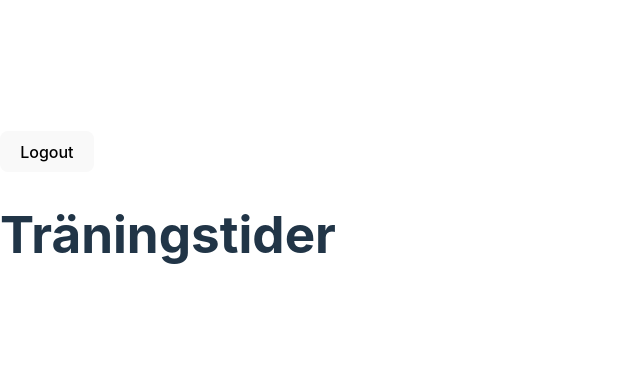
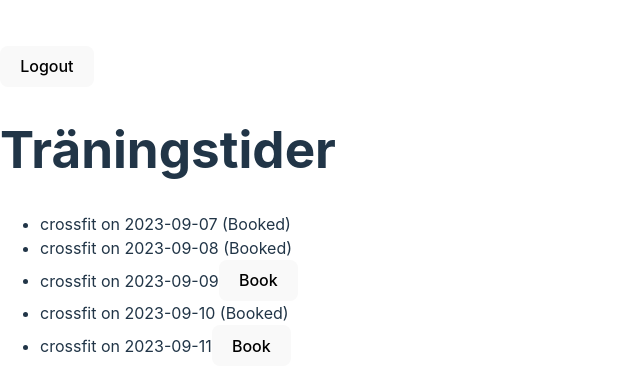
Before and after one commit to csmithmountain/strong-n-epic, a React (Vite) app: page /User in a window 1280 px wide. Shown: the part 186-576 px from the top of the page, without its empty margins (0-640 px from the left). Built offline with nearby package versions, Linux system fonts and the light colour scheme.

Commit message:
fixed api stuff

```diff
--- /dev/null
+++ b/src/api/Data.json
@@ -0,0 +1,50 @@
+{
+  "Users": [
+    {
+        "id": 1,
+        "username": "test",
+        "password": "test",
+        "role": "user",
+        "bookings": [1,2,4]
+      },
+      {
+        "id": 2,
+        "username": "admin",
+        "password": "admin",
+        "role": "admin",
+        "bookings": []
+      }
+  ],
+  "TrainingSessions": [
+    {
+      "id": 1,
+      "training": "crossfit",
+      "tid": "2023-09-07",
+      "capacity": 10
+    },
+    {
+      "id": 2,
+      "training": "crossfit",
+      "tid": "2023-09-08",
+      "capacity": 10
+    },
+    {
+      "id": 3,
+      "training": "crossfit",
+      "tid": "2023-09-09",
+      "capacity": 5
+    },
+    {
+      "id": 4,
+      "training": "crossfit",
+      "tid": "2023-09-10",
+      "capacity": 10
+    },
+    {
+      "id": 5,
+      "training": "crossfit",
+      "tid": "2023-09-11",
+      "capacity": 10
+    }
+  ]
+}
--- a/src/components/LoginForm.tsx
+++ b/src/components/LoginForm.tsx
@@ -1,4 +1,4 @@
-import React, { useState, useEffect } from "react";
+import React, { useState } from "react";
 import { useNavigate } from "react-router-dom";
 
 const LoginForm: React.FC = () => {
--- a/src/components/TimeTable.tsx
+++ b/src/components/TimeTable.tsx
@@ -0,0 +1,64 @@
+import React, { useState, useEffect } from 'react';
+import Data from '../api/Data.json';
+
+// Define TypeScript types for your data
+interface UserData {
+  Users: {
+    id: number;
+    username: string;
+    password: string;
+    role: string;
+    bookings: number[]; // Array of session IDs
+  }[];
+  TrainingSessions: {
+    id: number;
+    training: string;
+    tid: string;
+    capacity: number;
+  }[];
+}
+
+function TimeTable() {
+  const [userData, setUserData] = useState<UserData | null>(null);
+  const [user, setUser] = useState<UserData['Users'][0] | null>(null);
+
+  useEffect(() => {
+    // Use the imported data directly
+    setUserData(Data);
+    setUser(Data.Users.find((u) => u.username === 'test') || null);
+  }, []);
+
+  const bookSession = (sessionId: number) => {
+    // Simulate booking a session by updating the user's 'bookings' array
+    if (user) {
+      const updatedUser = {
+        ...user,
+        bookings: [...user.bookings, sessionId],
+      };
+      setUser(updatedUser);
+      // You should also update the server or data source in a real app
+    }
+  };
+
+  return (
+    <div>
+      <ul>
+        {userData &&
+          userData.TrainingSessions.map((session) => (
+            <li key={session.id}>
+              <span>
+                {session.training} on {session.tid}
+              </span>
+              {user && user.bookings.includes(session.id) ? (
+                <span> (Booked)</span>
+              ) : (
+                <button onClick={() => bookSession(session.id)}>Book</button>
+              )}
+            </li>
+          ))}
+      </ul>
+    </div>
+  );
+}
+
+export default TimeTable;
--- a/src/pages/BookingPage.tsx
+++ b/src/pages/BookingPage.tsx
@@ -2,12 +2,14 @@
 
 import React from 'react';
 import LogoutButton from '../components/LogoutButton';
+import TimeTable from '../components/TimeTable';
 
 const UserPage: React.FC = () => {
   return (
     <>
       <LogoutButton />
       <h1>Träningstider</h1>
+      <TimeTable />
     </>
   );
 };
```
